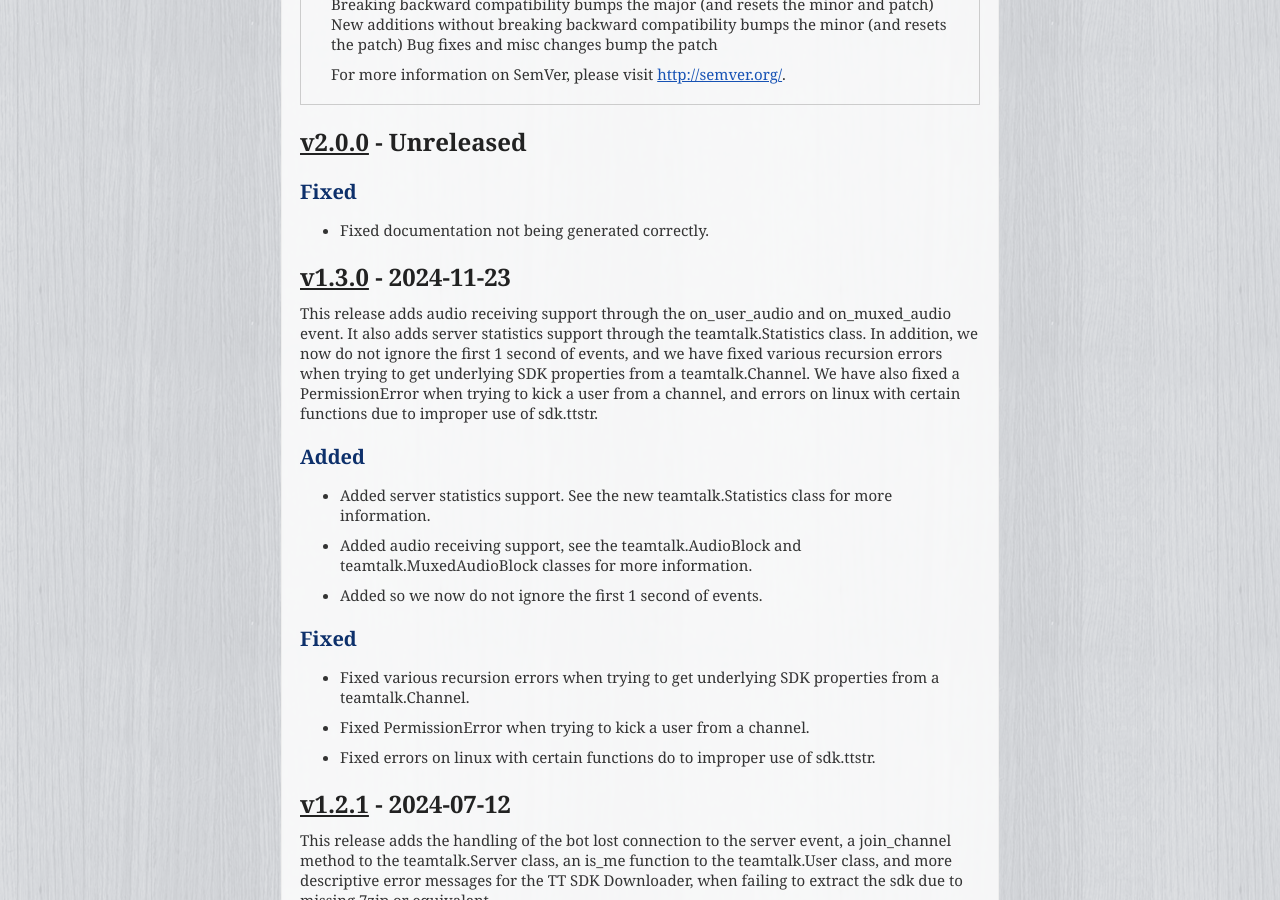
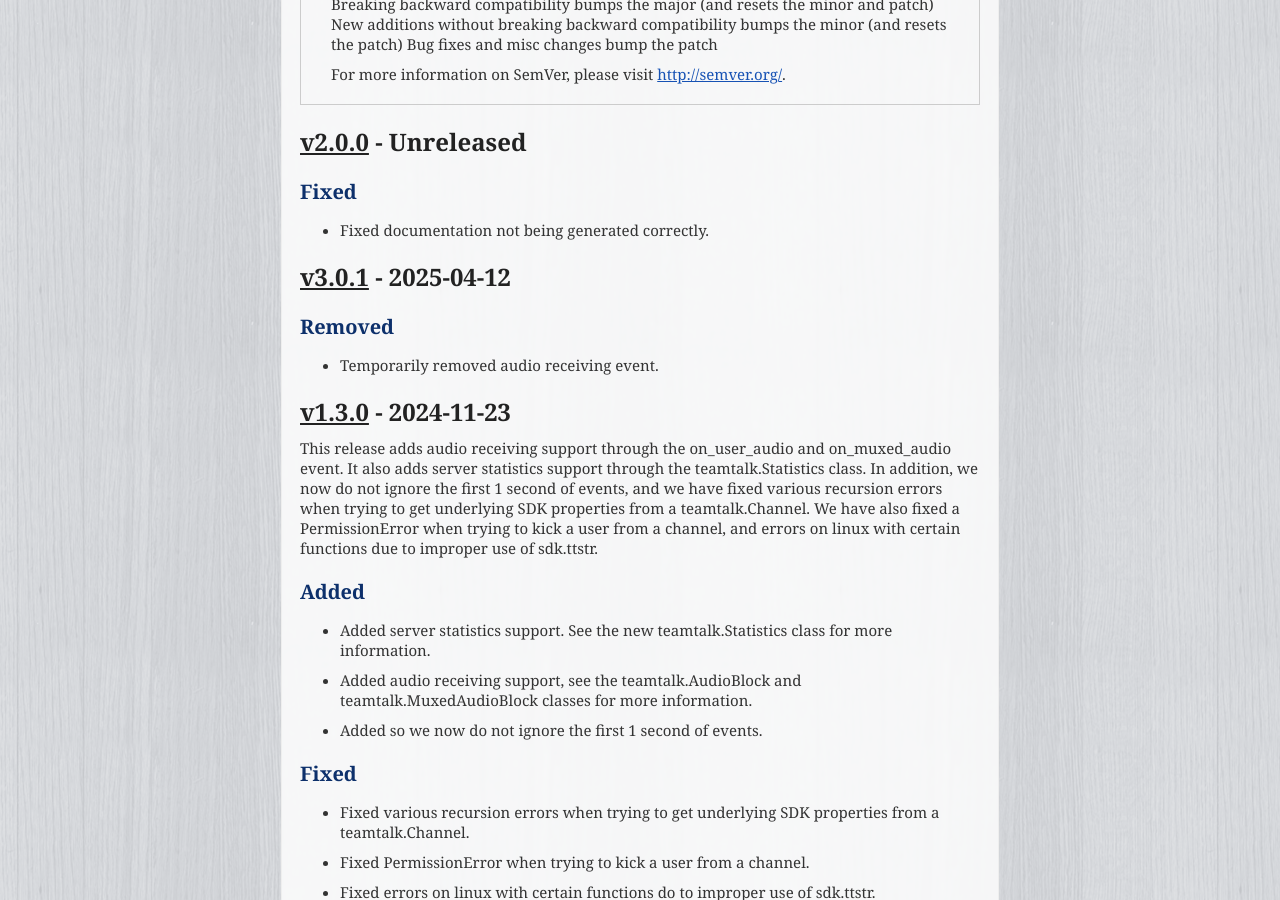
Before and after one commit to JessicaTegner/teamtalk.py, a Sphinx documentation site: the page built from docs/whats-new.rst, in a window 1280 px wide and 900 px high, scrolled down 355 px. Built offline with Sphinx 7.4.7, drawn with Linux system fonts in a browser that asks for light colours.

Commit message:
1.3.1 (#33)

```diff
--- a/docs/whats-new.rst
+++ b/docs/whats-new.rst
@@ -23,6 +23,13 @@ Fixed
 ~~~~~
 
 - Fixed documentation not being generated correctly.
+
+:version:`3.0.1` - 2025-04-12
+---------------------------------
+
+Removed
+~~~~~~~
+- Temporarily removed audio receiving event.
 
 :version:`1.3.0` - 2024-11-23
 ---------------------------------
--- a/pyproject.toml
+++ b/pyproject.toml
@@ -1,6 +1,6 @@
 [project]
 name = "teamtalk-py"
-version = "1.3.0"
+version = "1.3.1"
 description = "a simple but powerful pythonic library for making bots for the TeamTalk5 Conferencing System"
 readme = "README.md"
 requires-python = ">=3.11"
```
Also changed, not shown: 1 other file.
